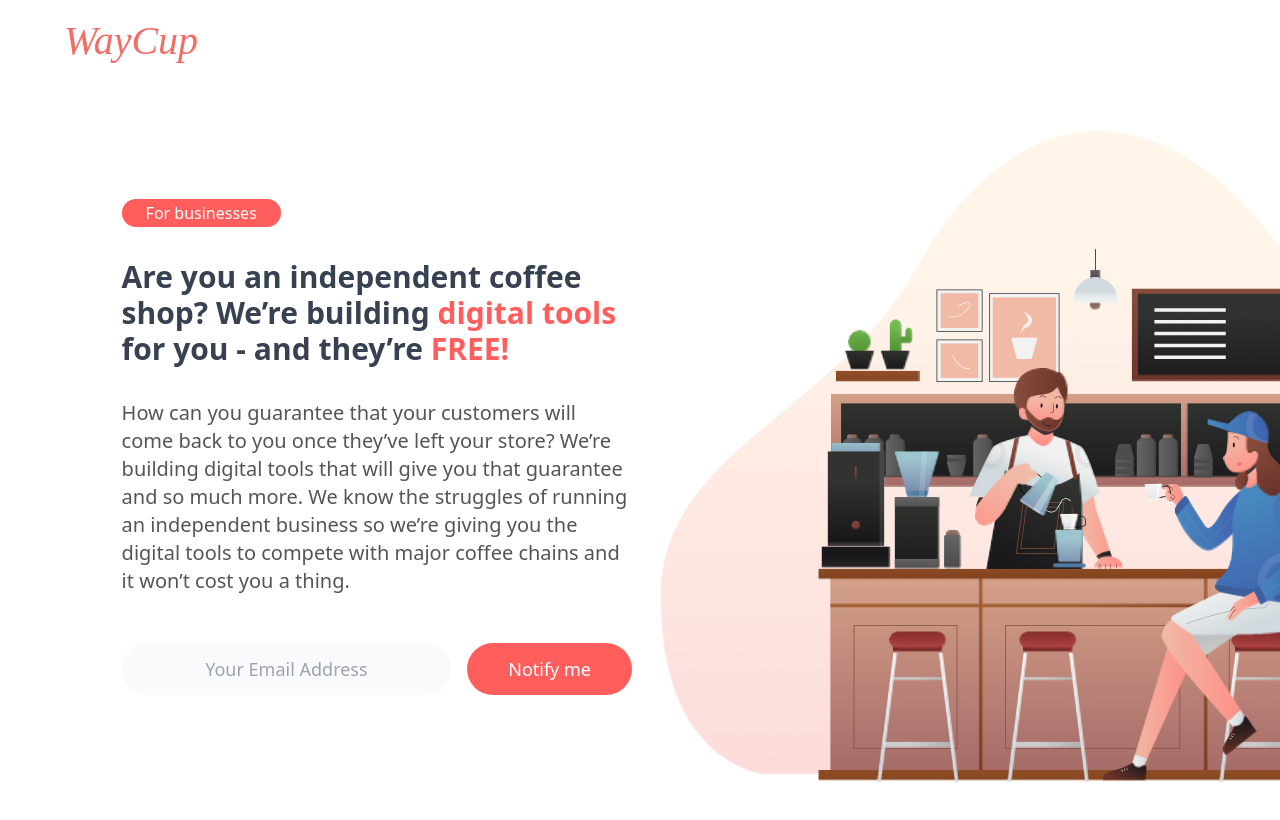
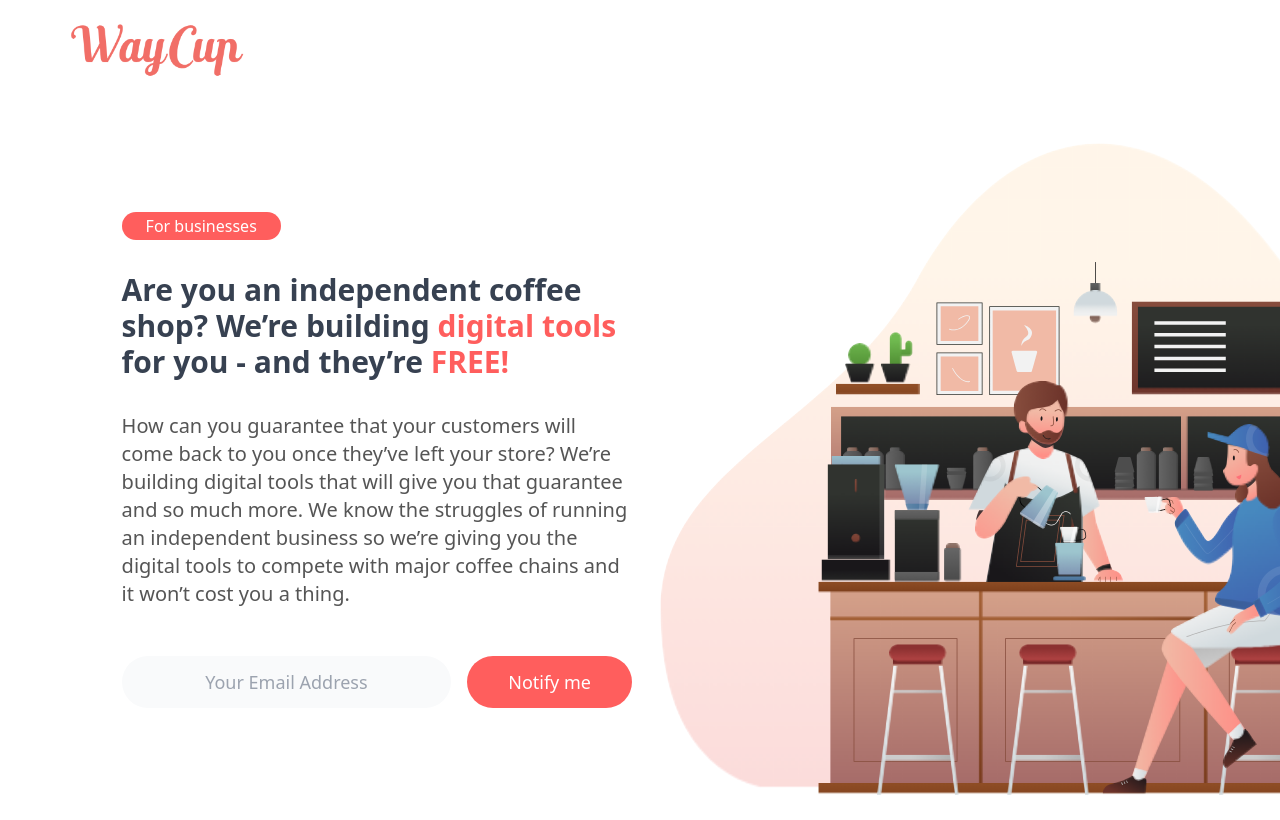
Before and after one commit to SeyBoo/waycup-lading-page, a Next.js app: page / in a window 1280 px wide. Built offline with nearby package versions, Linux system fonts and the light colour scheme.

Commit message:
update logo of the website

```diff
--- a/src/pages/index.tsx
+++ b/src/pages/index.tsx
@@ -1,7 +1,7 @@
 import Head from 'next/head'
 import {FormEvent, FunctionComponent, PropsWithChildren, useState} from "react";
 import {ValidateEmail} from "@/common/utils/verifyEmail";
-import Logo from "@/common/assets/logo.svg";
+import Logo from "@/common/assets/logo.png";
 import Image from "next/image";
 import {Barista} from "@/common/assets/barista";
 
@@ -45,7 +45,7 @@ export default function Home() {
             <div className="w-screen overflow-hidden">
                 <main className="w-[90%] m-auto py-6 flex flex-col gap-12 max-w-[1660px] m-auto">
                     <header className="flex items-center">
-                        <Image src={Logo} alt="Waycup-logo"/>
+                        <Image src={Logo} alt="Waycup-logo" width={180}/>
                     </header>
                     <div className="md:grid md:grid-cols-2 gap-4 lg:items-center xl:max-w-[90%] m-auto">
                         <div className="flex flex-col gap-4 lg:gap-8 items-start">
```
Also changed, not shown: src/common/assets/logo.png (added), src/common/assets/logo.svg (deleted).
